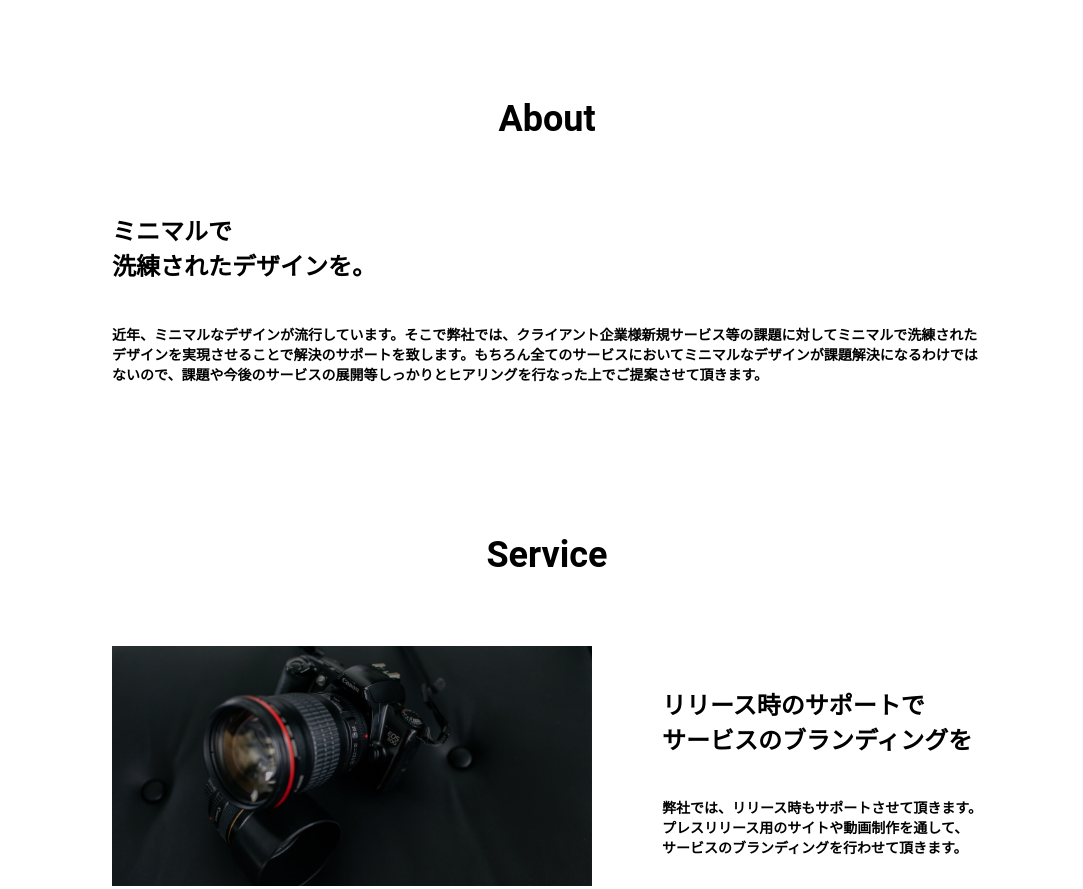
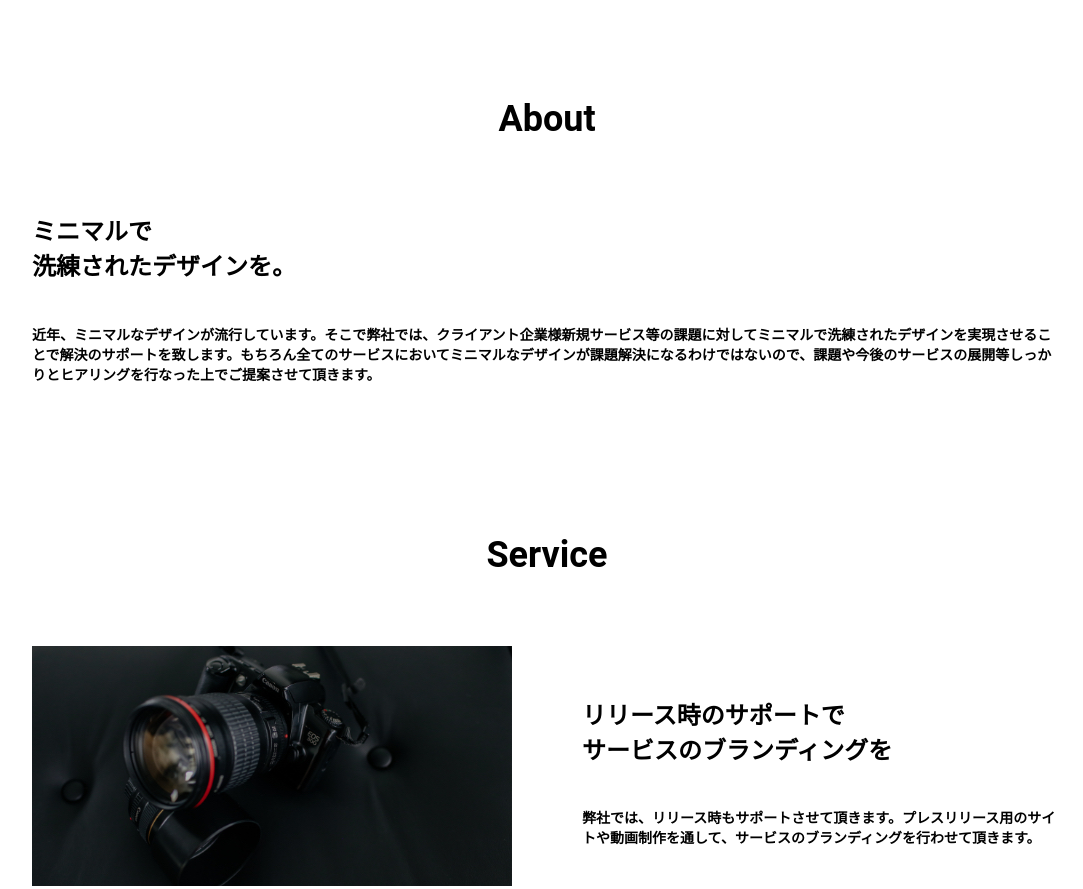
Before and after one commit to MSK0303/webpage-sample1, a plain HTML site: page public/index.html in a window 1280 px wide. Shown: the part 816-1705 px from the top of the page, without its empty margins (93-1176 px from the left). Drawn offline with Linux system fonts and the light colour scheme.

Commit message:
#8 コンテンツの幅の指定を変更

```diff
--- a/css/style.scss
+++ b/css/style.scss
@@ -1,4 +1,7 @@
 @import url(http://fonts.googleapis.com/earlyaccess/notosansjapanese.css);
+
+//レスポンシブ対応
+//
 
 body {
     margin: 0;
@@ -67,8 +70,11 @@ header {
 }
 
 .contents {
-    margin-left: 205px;
-    margin-right: 205px;
+    width: 1030px;
+    margin-left: auto;
+    margin-right: auto;
+    // margin-left: 205px;
+    // margin-right: 205px;
 }
 
 #About {
```
Also changed, not shown: css/style.css, 1 other file.
